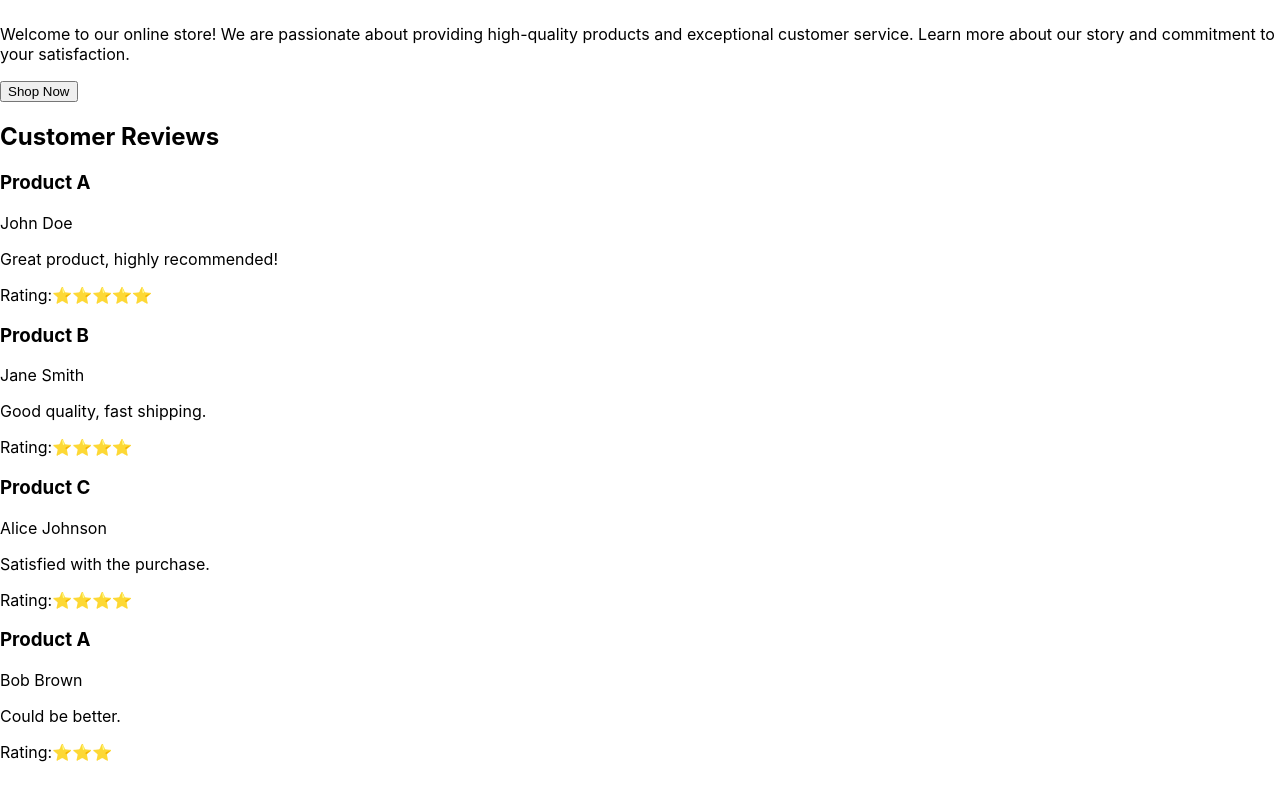
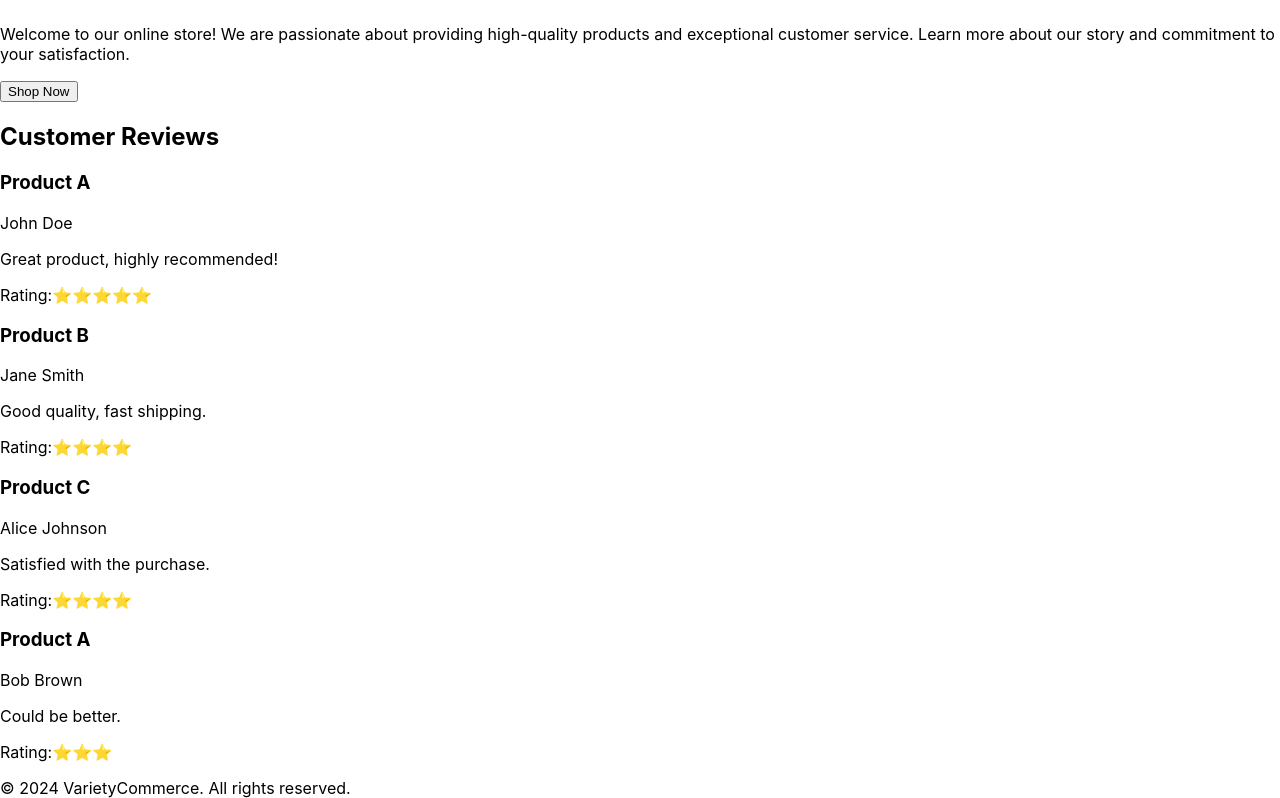
Before and after one commit to malikmahdivika/ENSF381-Assignments, a React (Create React App) app in the folder Submission 4/my-ecommerce-app/: page /about in a window 1280 px wide. Shown: the part 201-999 px from the top of the page. Built offline with nearby package versions, Linux system fonts and the light colour scheme.

Commit message:
Footer implemented

```diff
--- /dev/null
+++ b/Submission 4/my-ecommerce-app/src/component/Footer.js
@@ -0,0 +1,11 @@
+import React from 'react';
+
+function Footer() {
+    return (
+        <div>
+            &copy; 2024 VarietyCommerce. All rights reserved.
+        </div>
+    )
+};
+
+export default Footer;
--- a/Submission 4/my-ecommerce-app/src/component/HomeMainSection.js
+++ b/Submission 4/my-ecommerce-app/src/component/HomeMainSection.js
@@ -1,11 +1,11 @@
 import React from 'react';
 import reviews from '../data/reviews.js';
 
-const styles = {}
+
 
 function HomeMainSection() {
     return (
-        <div styles={styles.HomeMainSection}>
+        <div>
             <h2>About Us</h2>
             <p>Welcome to our online store! We are passionate about providing high-quality
             products and exceptional customer service. Learn more about our story and commitment to
--- a/Submission 4/my-ecommerce-app/src/component/Homepage.js
+++ b/Submission 4/my-ecommerce-app/src/component/Homepage.js
@@ -2,6 +2,7 @@ import React from 'react';
 import Header from './Header.js';
 import HomeMainSection from './HomeMainSection.js';
 import { BrowserRouter as Router, Route, Routes } from 'react-router-dom';
+import Footer from './Footer.js';
 
 const Homepage = () => {
   return (
@@ -13,6 +14,7 @@ const Homepage = () => {
             <Route path="/about" />
         </Routes>
         <HomeMainSection />
+        <Footer />
     </Router>
 
   );
```
